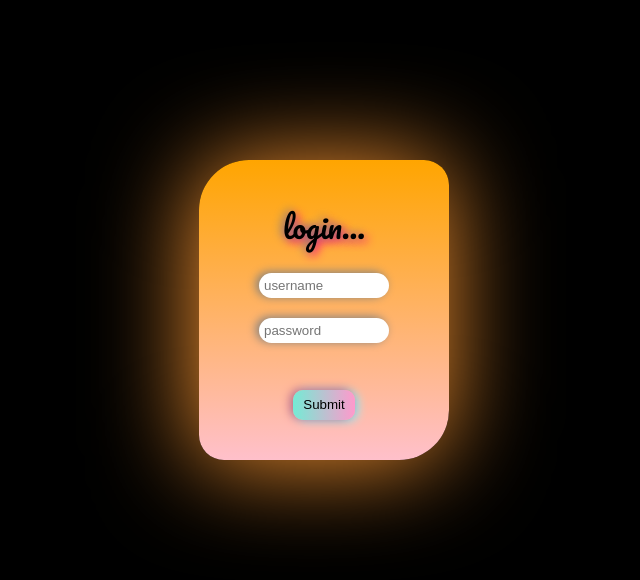
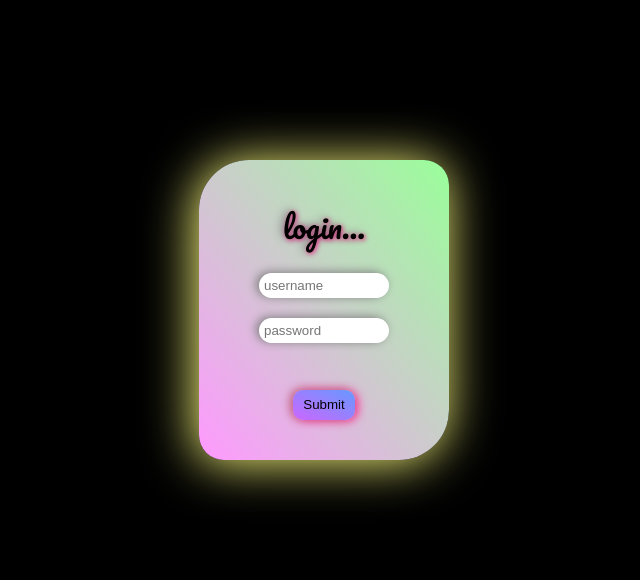
Before and after one commit to dineshreddyracha/login..., a plain HTML site: page index.html in a window 1280 px wide. Shown: the whole page, without its empty margins (316-956 px from the left). Drawn offline with Linux system fonts and the light colour scheme.

Commit message:
Update index.html

```diff
--- a/index.html
+++ b/index.html
@@ -26,7 +26,7 @@ body {
 p{
   margin-bottom:20px;
   font-size:30px;
-  text-shadow:-3px -1px 10px grey,3px 3px 10px #ff0080;
+  text-shadow:-3px -1px 10px grey,1px 1px 5px #ff0080;
   animation:delay 3s ease-in-out;
 }
 #login_form{
@@ -39,8 +39,8 @@ p{
     border: transparent ;
     border-radius:50px 25px 50px 25px;
     overflow:hidden ;
-    background:linear-gradient(orange,pink);
-    box-shadow:-3px 2px 100px rgb(255,153,51);
+    background:linear-gradient(to top right, #ff99ff 0%, #99ff99 100%);
+    box-shadow:-3px 2px 50px #ffff80;
     animation:expand 2s ease-in-out;
 }
 
@@ -72,9 +72,9 @@ button{
      padding:0px 10px;
      outline:none;
      border:none;
-     background:linear-gradient(to right,#74ebd5,#ff99cc);
+     background:linear-gradient(to bottom left, #6699ff 0%, #cc66ff 100%);
      animation:delay 3s ease-in-out;
-     box-shadow:-3px -1px 10px #c06784,3px 1px 10px #86f1fe;
+     box-shadow:-3px -1px 10px #c06784,3px 1px 10px #ff3399;
 }
 span{
     position:absolute;
```
